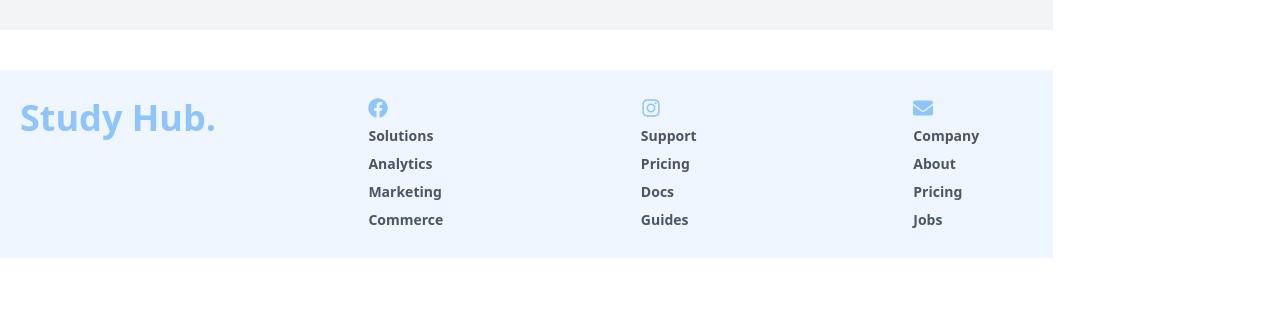
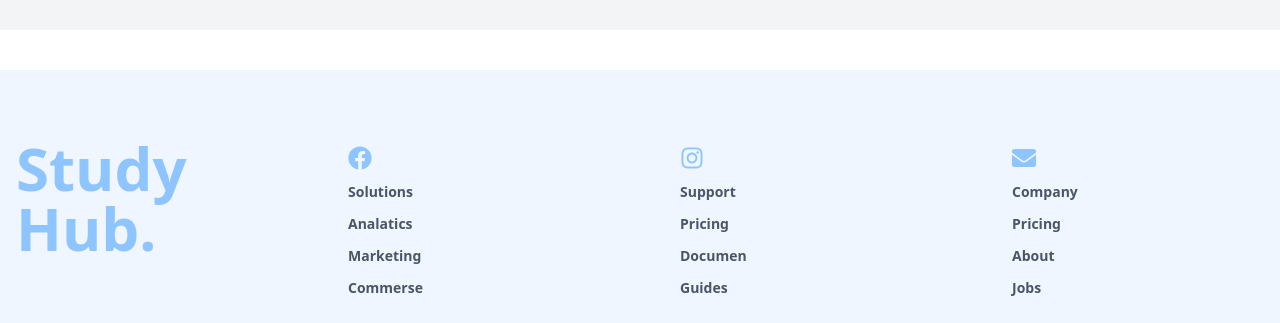
Before and after one commit to Aromalsathees/intern, a React app: page / in a window 1280 px wide. Shown: the part 1570-1893 px from the top of the page. Before the commit the page ends 1828 px from the top, so only its background shows below. Built offline with nearby package versions, Linux system fonts and the light colour scheme; no server answers; the HTML template or start-up script is replaced by a standard one.

Commit message:
channged

```diff
--- a/src/components/FooterLayout.jsx
+++ b/src/components/FooterLayout.jsx
@@ -52,49 +52,35 @@
 
 // export default Footer
 
-
-
 import React from 'react';
 import { FaInstagram, FaFacebook, FaEnvelope } from 'react-icons/fa';
 
-const Footer = () => {
-  return (
-    <div className="w-full bg-blue-50 px-5 py-7 mt-10">
-      <div className="max-w-[1250px] mx-auto flex flex-wrap md:flex-nowrap justify-between items-start gap-6">
-        {/* Logo */}
-        <div className="flex flex-col min-w-[150px]">
-          <div className="text-blue-300 font-bold text-2xl md:text-4xl mb-4">
-            Study Hub.
-          </div>
+const Footer = () => (
+  <div className="w-full bg-blue-50 px-4 py-7 mt-10">
+    {/* MOBILE ONLY */}
+    <div className="md:hidden max-w-[1250px] mx-auto flex flex-col">
+      {/* Logo */}
+      <div className="text-blue-300 font-bold text-2xl mb-6">
+        Study Hub.
+      </div>
+      {/* Links in one row */}
+      <div className="flex justify-between">
+        <div className="flex flex-col space-y-2 text-gray-600 font-bold text-sm">
+          <FaFacebook className="text-blue-300 hover:text-blue-600 text-xl mb-2" />
+          <p>Solutions</p>
+          <p>Analatics</p>
+          <p>Marketing</p>
+          <p>Commerse</p>
         </div>
-
-        {/* Facebook Section */}
-        <div className="flex flex-col text-gray-600 font-bold text-sm space-y-2 min-w-[120px]">
-          <a href="https://facebook.com" target="_blank" rel="noopener noreferrer">
-            <FaFacebook className="text-blue-300 hover:text-blue-600 text-xl" />
-          </a>
-          <p>Solutions</p>
-          <p>Analytics</p>
-          <p>Marketing</p>
-          <p>Commerce</p>
-        </div>
-
-        {/* Instagram Section */}
-        <div className="flex flex-col text-gray-600 font-bold text-sm space-y-2 min-w-[120px]">
-          <a href="https://instagram.com" target="_blank" rel="noopener noreferrer">
-            <FaInstagram className="text-blue-300 hover:text-pink-500 text-xl" />
-          </a>
+        <div className="flex flex-col space-y-2 text-gray-600 font-bold text-sm">
+          <FaInstagram className="text-blue-300 hover:text-pink-500 text-xl mb-2" />
           <p>Support</p>
           <p>Pricing</p>
           <p>Docs</p>
           <p>Guides</p>
         </div>
-
-        {/* Email Section */}
-        <div className="flex flex-col text-gray-600 font-bold text-sm space-y-2 min-w-[120px]">
-          <a href="mailto:example@gmail.com">
-            <FaEnvelope className="text-blue-300 hover:text-red-500 text-xl" />
-          </a>
+        <div className="flex flex-col space-y-2 text-gray-600 font-bold text-sm">
+          <FaEnvelope className="text-blue-300 hover:text-red-500 text-xl mb-2" />
           <p>Company</p>
           <p>About</p>
           <p>Pricing</p>
@@ -102,7 +88,43 @@ const Footer = () => {
         </div>
       </div>
     </div>
-  );
-};
+
+    {/* DESKTOP & TABLET */}
+    <div className="hidden md:grid max-w-[1250px] mx-auto grid-cols-4 lg:gap-20 gap-5">
+      <div className="flex flex-col">
+        <div className="text-blue-300 font-bold lg:mt-10 lg:text-6xl text-2xl">
+          Study Hub.
+        </div>
+      </div>
+      <div className="text-gray-600 font-bold flex flex-col text-sm lg:space-y-3 lg:mt-12 space-y-5">
+        <a href="https://facebook.com" target="_blank" rel="noopener noreferrer">
+          <FaFacebook className="text-blue-300 hover:text-blue-600 text-xl md:text-2xl" />
+        </a>
+        <p>Solutions</p>
+        <p>Analatics</p>
+        <p>Marketing</p>
+        <p>Commerse</p>
+      </div>
+      <div className="text-gray-600 font-bold flex flex-col text-sm lg:space-y-3 lg:mt-12 space-y-5">
+        <a href="https://instagram.com" target="_blank" rel="noopener noreferrer">
+          <FaInstagram className="text-blue-300 hover:text-pink-500 text-xl md:text-2xl" />
+        </a>
+        <p>Support</p>
+        <p>Pricing</p>
+        <p>Documen</p>
+        <p>Guides</p>
+      </div>
+      <div className="text-gray-600 font-bold flex flex-col text-sm lg:space-y-3 lg:mt-12 space-y-5">
+        <a href="mailto:example@gmail.com">
+          <FaEnvelope className="text-blue-300 hover:text-red-500 text-xl md:text-2xl" />
+        </a>
+        <p>Company</p>
+        <p>Pricing</p>
+        <p>About</p>
+        <p>Jobs</p>
+      </div>
+    </div>
+  </div>
+);
 
 export default Footer;
```
